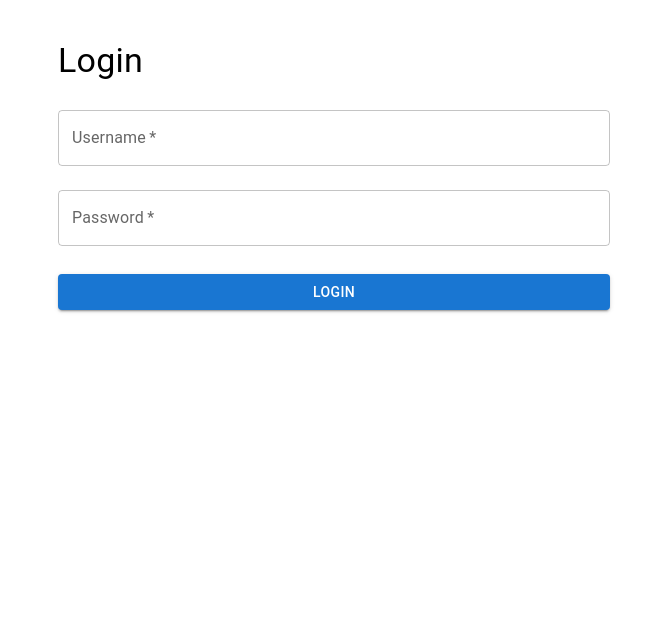
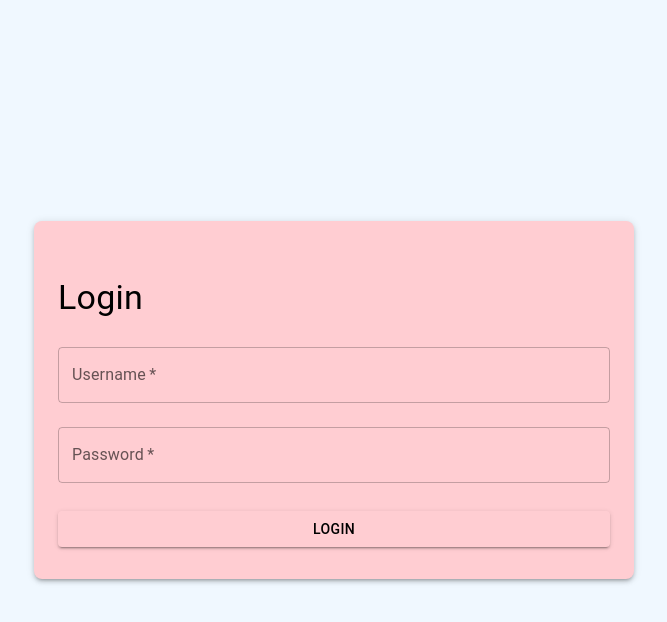
Before and after one commit to Triveni-2001/Event-Management-Dashboard, a React (Create React App) app in the folder frontend/: page /login in a window 1280 px wide. Shown: the top 622 px of the page, without its empty margins (306-973 px from the left). Built offline with nearby package versions, Linux system fonts and the light colour scheme.

Commit message:
Update Login.js

```diff
--- a/frontend/src/pages/Login.js
+++ b/frontend/src/pages/Login.js
@@ -1,4 +1,3 @@
-// src/pages/Login.js
 import React, { useState, useContext } from 'react';
 import { Container, Typography, TextField, Button, Box, Snackbar, Alert } from '@mui/material';
 import axios from 'axios';
@@ -42,8 +41,9 @@ function Login() {
   };
 
   return (
-    <Container maxWidth="sm">
-      <Box mt={5}>
+    <Box sx={{ backgroundColor: '#f0f8ff', minHeight: '100vh', display: 'flex', alignItems: 'center', justifyContent: 'center' }}>
+      <Container maxWidth="sm" sx={{ backgroundColor: '#FFCDD2', borderRadius: '8px', boxShadow: 3, padding: 4 }}>
+        <Box mt={3}>
           <Typography variant="h4" gutterBottom>Login</Typography>
           <form onSubmit={handleSubmit}>
             <TextField
@@ -67,7 +67,7 @@ function Login() {
             />
             <Button
               variant="contained"
-            color="primary"
+              color="#006400"
               type="submit"
               fullWidth
               style={{ marginTop: '20px' }}
@@ -82,6 +82,7 @@ function Login() {
           </Alert>
         </Snackbar>
       </Container>
+    </Box>
   );
 }
 
```
Lines whose indentation alone changed are shown as unchanged.
